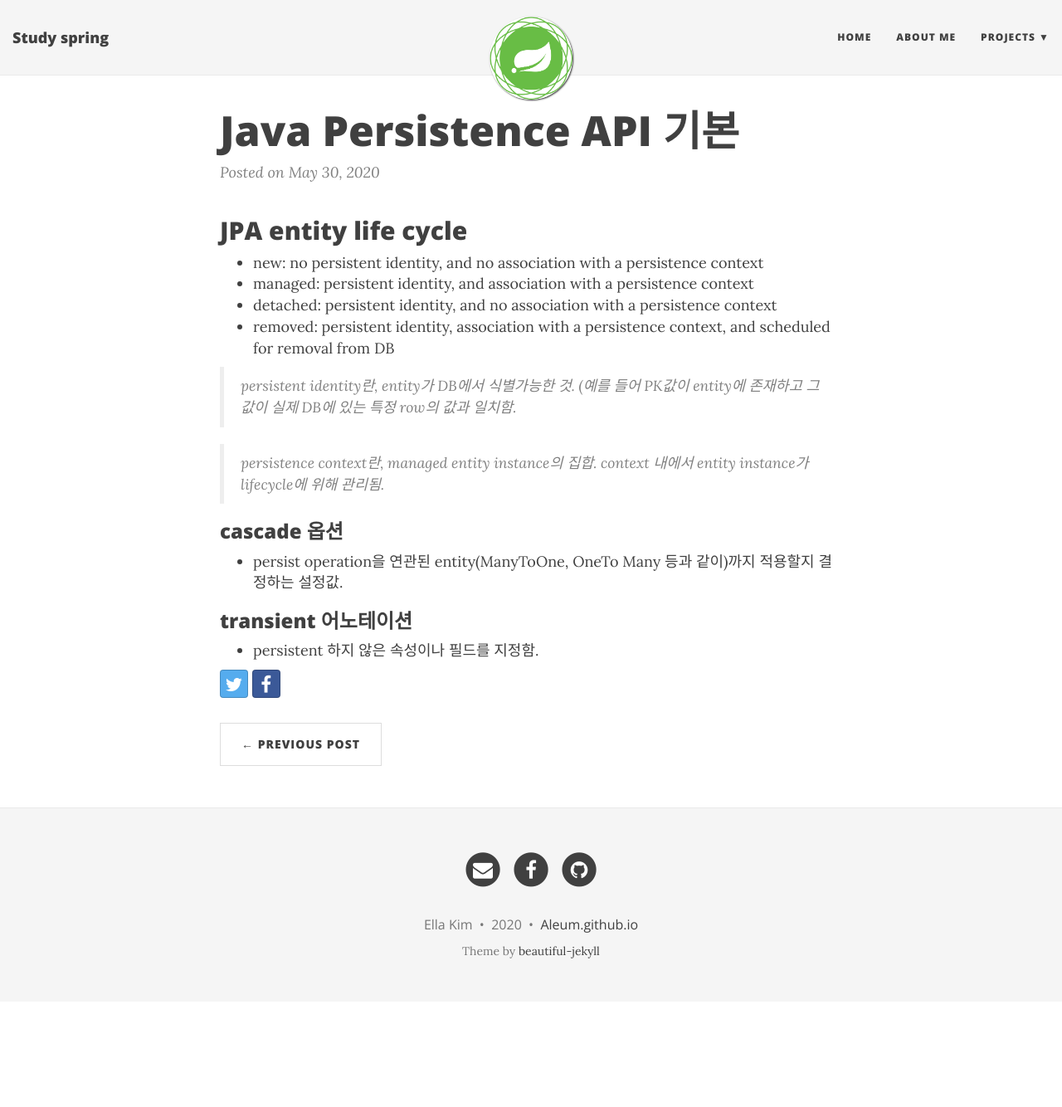
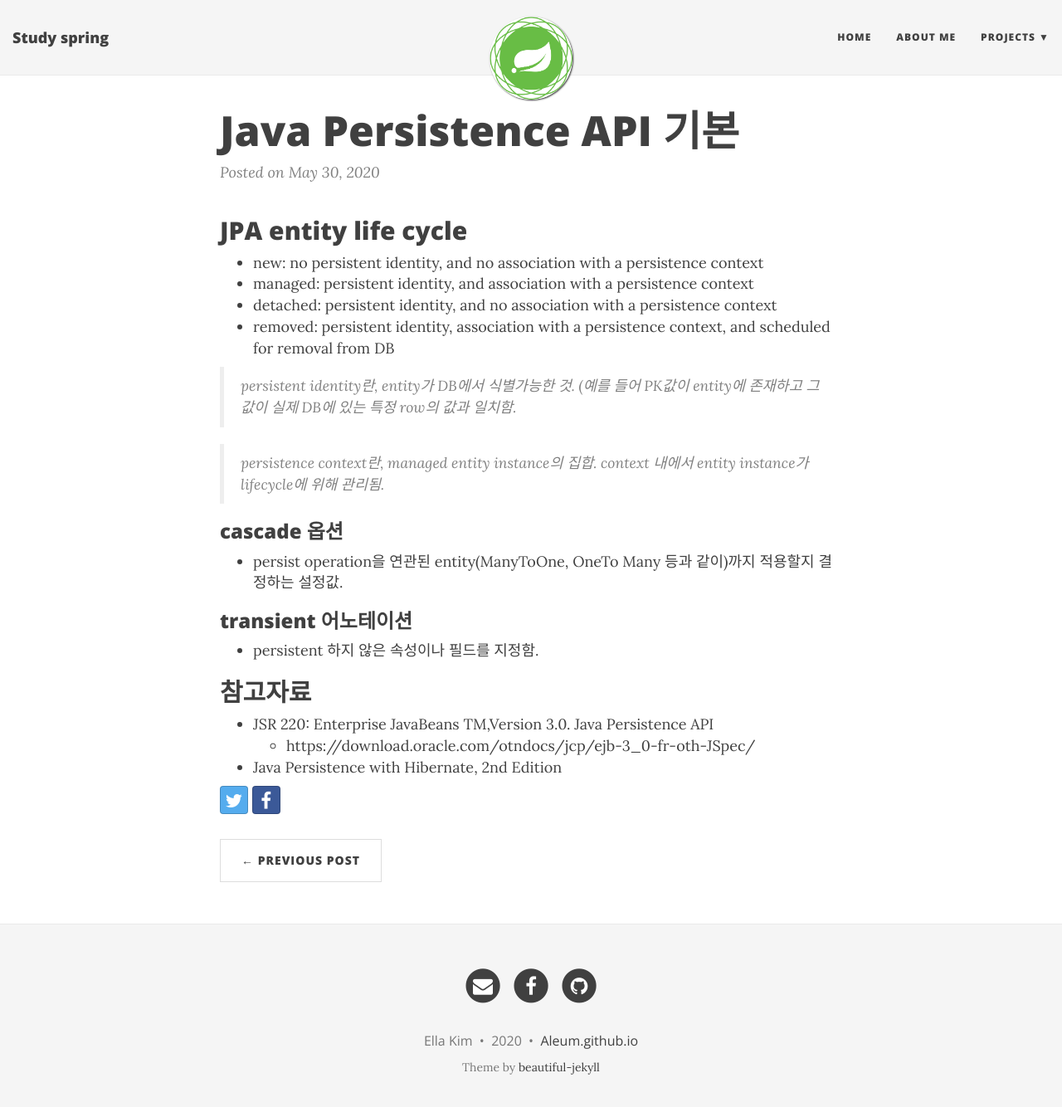
Before and after one commit to Aleum/Study-Spring, a Jekyll site: the page built from _posts/2020-05-30-java-persistence-api-basic.md, in a window 1280 px wide and 1347 px high. Shown: the top 1334 px of the window at 83% size. Built offline with Jekyll 4.4.1, drawn with Linux system fonts in a browser that asks for light colours; nearby versions of some CDN libraries.

Commit message:
[20200531] JPA기본 참고자료 추가

```diff
--- a/_posts/2020-05-30-java-persistence-api-basic.md
+++ b/_posts/2020-05-30-java-persistence-api-basic.md
@@ -22,3 +22,8 @@ date: '2020-05-30'
 
 ### transient 어노테이션
 - persistent 하지 않은 속성이나 필드를 지정함.
+
+## 참고자료
+- JSR 220: Enterprise JavaBeans TM,Version 3.0. Java Persistence API
+    - https://download.oracle.com/otndocs/jcp/ejb-3_0-fr-oth-JSpec/
+- Java Persistence with Hibernate, 2nd Edition
```
